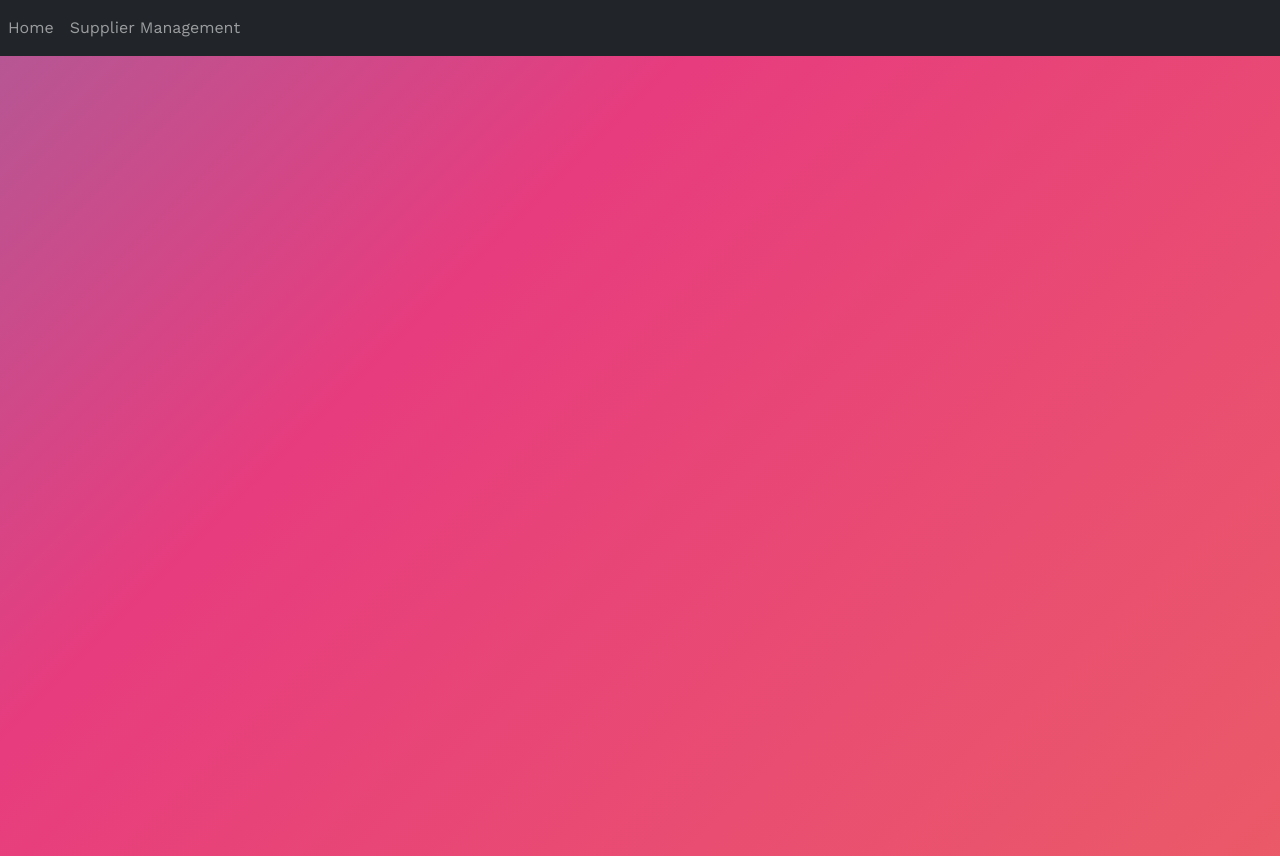
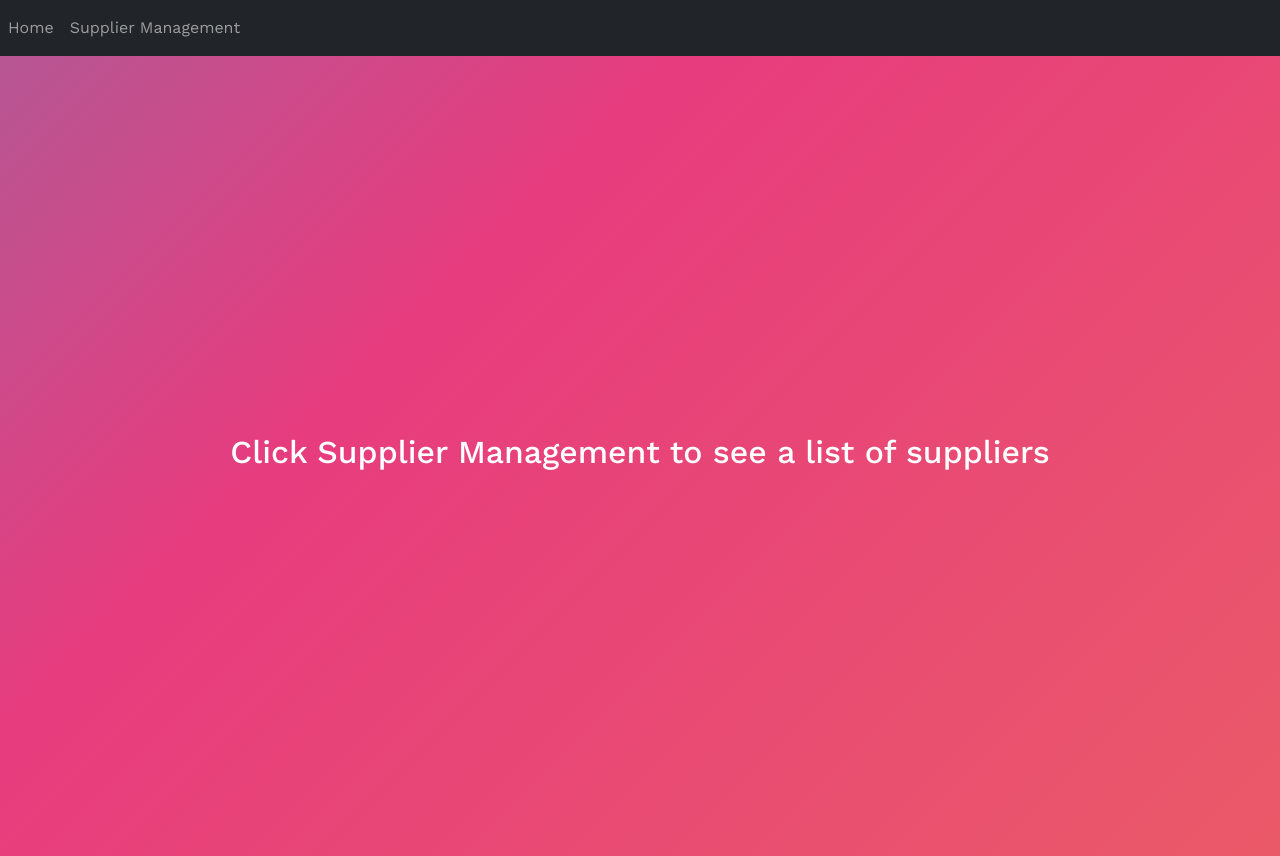
Before and after one commit to KaungKhantSiThu/stock-final-6228104, a Next.js app: page / in a window 1280 px wide. Built offline with nearby package versions, Linux system fonts and the light colour scheme.

Commit message:
fixed again

```diff
--- a/src/pages/index.js
+++ b/src/pages/index.js
@@ -10,6 +10,7 @@ export default function Home() {
       </Head>
       <main className="home-page">
           <div className="d-flex flex-column justify-content-center w-100 h-100">
+              <h2>Click Supplier Management to see a list of suppliers</h2>
           </div>
       </main>
     </>
--- a/src/pages/supplier/add.jsx
+++ b/src/pages/supplier/add.jsx
@@ -24,7 +24,7 @@ export default function AddSupplierPage() {
         if (result.error) {
             alert("Error: " + result.error)
         } else {
-            alert("Supplier updated")
+            alert("Supplier added")
             window.location.href = "/supplier"
         }
         console.log(result)
--- a/src/pages/supplier/index.jsx
+++ b/src/pages/supplier/index.jsx
@@ -65,8 +65,8 @@ export default function Home({ suppliers }) {
 }
 export async function getServerSideProps() {
     const res = await fetch(`${process.env.NEXT_PUBLIC_API_URL}/supplier/`)
-    console.log(res)
     const suppliers = await res.json()
+    console.log(suppliers)
 
     return { props: { suppliers } }
 }
--- a/src/styles/globals.css
+++ b/src/styles/globals.css
@@ -217,6 +217,9 @@ table tr:hover {background-color: #efefef;}
   background-size: 400% 400%;
   animation: gradient 15s ease infinite;
   height: 100vh;
+  display: flex;
+  text-align: center;
+  color: white;
 }
 
 @keyframes gradient {
```
